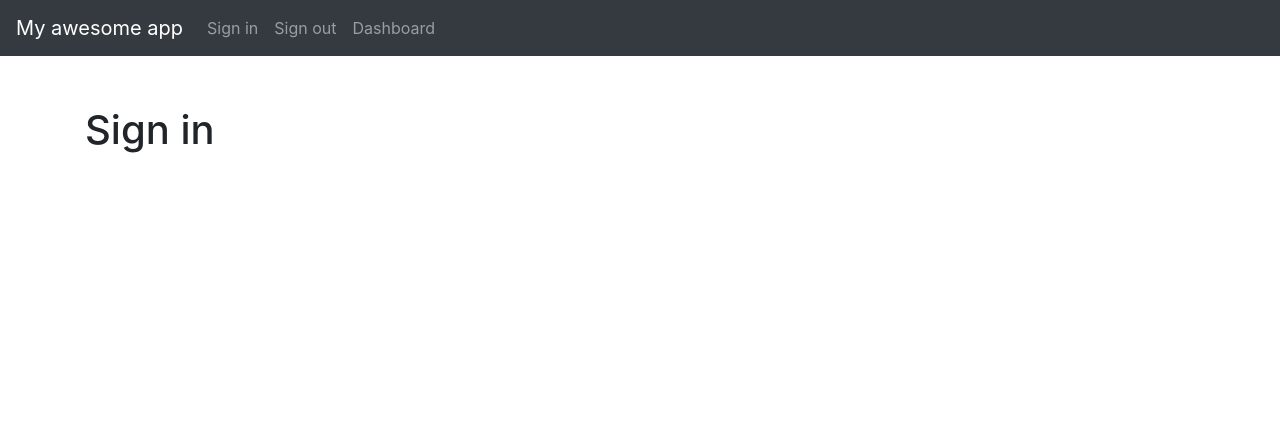
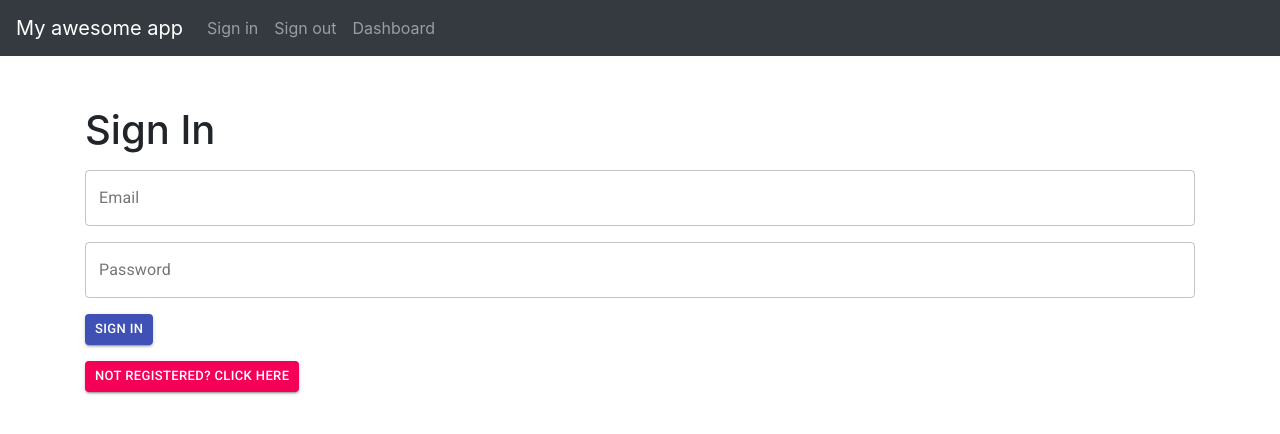
Before and after one commit to EhsanSaraee/next-authentication, a Next.js app: page /sign_in in a window 1280 px wide. Shown: the top 434 px of the page. Built offline with nearby package versions, Linux system fonts and the light colour scheme.

Commit message:
create form with formik

```diff
--- a/pages/sign_in.jsx
+++ b/pages/sign_in.jsx
@@ -1,10 +1,84 @@
+import { useState } from 'react';
+import { useFormik } from 'formik';
+import * as yup from 'yup';
+
+import { errorHelper } from 'utils/tools';
+import { TextField, Button } from '@material-ui/core';
+
 const SignIn = () => {
+   const [formType, setFormType] = useState(false);
+   const [loading, setLoading] = useState(false);
 
-    return(
-        <div>
-            <h1>Sign in</h1>
-        </div>
-    )
-}
+   const formik = useFormik({
+      initialValues: {
+         email: '',
+         password: '',
+      },
+      validationSchema: yup.object({
+         email: yup
+            .string()
+            .email('Invalid Email')
+            .required('Email is required'),
+         password: yup.string().required('Password is required'),
+      }),
+      onSubmit: (values) => {
+         console.log(values);
+      },
+   });
+
+   return (
+      <div>
+         <h1>{formType ? 'Sign Up' : 'Sign In'}</h1>
+         {loading ? (
+            'Loading'
+         ) : (
+            <form className="mt-3" onSubmit={formik.handleSubmit}>
+               <div className="form-group">
+                  <TextField
+                     style={{ width: '100%' }}
+                     name="email"
+                     label="Email"
+                     variant="outlined"
+                     {...formik.getFieldProps('email')}
+                     {...errorHelper(formik, 'email')}
+                  />
+               </div>
+               <div className="form-group">
+                  <TextField
+                     style={{ width: '100%' }}
+                     name="password"
+                     label="Password"
+                     variant="outlined"
+                     {...formik.getFieldProps('password')}
+                     {...errorHelper(formik, 'password')}
+                  />
+               </div>
+               <div className="mb-3">
+                  <Button
+                     type="submit"
+                     variant="contained"
+                     color="primary"
+                     size="small"
+                  >
+                     {formType ? 'Sign Up' : 'Sign In'}
+                  </Button>
+               </div>
+               <div className="mb-3">
+                  <Button
+                     variant="contained"
+                     color="secondary"
+                     size="small"
+                     onClick={() => setFormType(!formType)}
+                  >
+                     {formType
+                        ? 'Already registered? click here'
+                        : 'Not registered? click here'}
+                  </Button>
+               </div>
+            </form>
+         )}
+      </div>
+   );
+};
 
 export default SignIn;
```
